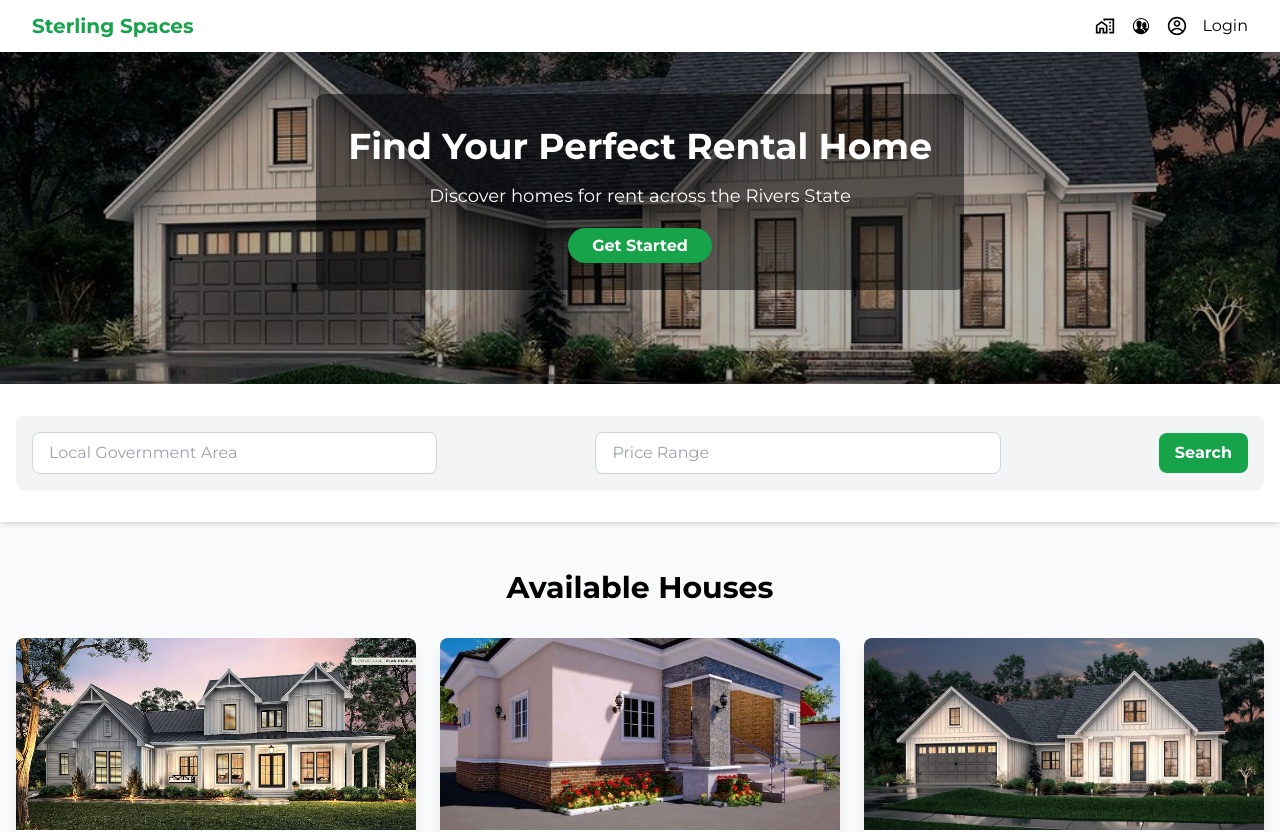
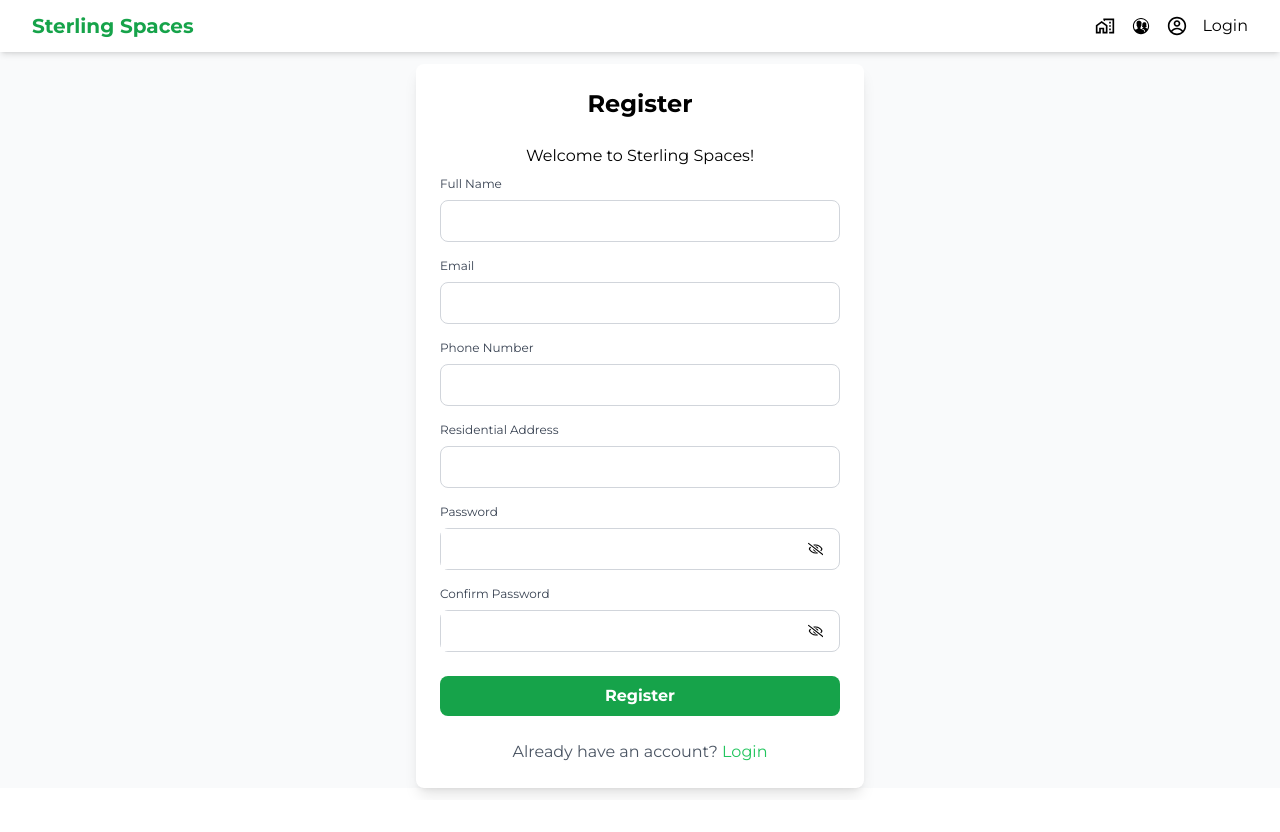
Before and after one commit to Fahyvor/sterling-spaces-frontend, a React (Vite) app: page /#/register in a window 1280 px wide. Before the commit this address led to /. Shown: the top 832 px of the page. After the commit the page ends 800 px from the top, so only its background shows below. Built offline with nearby package versions, Linux system fonts and the light colour scheme.

Commit message:
changed to hash router

```diff
--- a/src/App.tsx
+++ b/src/App.tsx
@@ -1,4 +1,4 @@
-import { BrowserRouter as Router, Routes, Route } from 'react-router-dom'
+import { HashRouter as Router, Routes, Route } from 'react-router-dom'
 import Home from './pages/Home'
 import About from './pages/About'
 import NotFound from './pages/NotFound'
@@ -21,7 +21,7 @@ function App() {
         <Route path="/login" element={<Login />} />
         <Route path="/register" element={<Register />} />
         <Route path="/search" element={<Search />} />
-        <Route path="/property/:id" element={<PropertyDetailPage />} />
+        <Route path="/#/property/:id" element={<PropertyDetailPage />} />
         <Route path="/add-house" element={<AddHouse />} />
         <Route path="*" element={<NotFound />} />
       </Routes>
--- a/src/components/Nav.tsx
+++ b/src/components/Nav.tsx
@@ -36,7 +36,7 @@ const Nav: React.FC = () => {
                 <div className='logout_button'>
                     {isLoggedIn ?
                     <button>Hello, {userFullName}</button>
-                     : <button><a href="/login">Login</a></button>
+                     : <button><a href="/#/login">Login</a></button>
                     }
                 </div>
             </div>
@@ -79,7 +79,7 @@ const Nav: React.FC = () => {
                 <div className='logout_button'>
                     {isLoggedIn ?
                     <button>Hello, {userFullName}</button>
-                    : <button><a href="/login">Login</a></button>
+                    : <button><a href="/#/login">Login</a></button>
                     }
                 </div>
                 </div>
--- a/src/pages/Home.tsx
+++ b/src/pages/Home.tsx
@@ -39,7 +39,7 @@ const Home: React.FC = () => {
         <div className="relative bg-black bg-opacity-50 text-white p-8 rounded-lg text-center">
             <h1 className="text-4xl font-bold mb-4">Find Your Perfect Rental Home</h1>
             <p className="text-lg mb-6">Discover homes for rent across the Rivers State</p>
-            <a href="/search" className="bg-green-600 hover:bg-green-700 text-white font-bold py-2 px-6 rounded-full">Get Started</a>
+            <a href="/#/search" className="bg-green-600 hover:bg-green-700 text-white font-bold py-2 px-6 rounded-full">Get Started</a>
         </div>
         </div>
 
--- a/src/pages/Login.tsx
+++ b/src/pages/Login.tsx
@@ -85,7 +85,7 @@ const Login: React.FC = () => {
         </form>
         <p className="text-center text-gray-600 mt-6">
           Don't have an account?{" "}
-          <a href="/register" className="text-green-500 hover:underline">
+          <a href="/#/register" className="text-green-500 hover:underline">
             Register
           </a>
         </p>
--- a/src/pages/Register.tsx
+++ b/src/pages/Register.tsx
@@ -44,7 +44,7 @@ const Register: React.FC = () => {
 
       if (response && response.data) {
         toast(response.data.message); // Accessing message from response.data
-        window.location.href="/login"
+        window.location.href="/#/login"
       }
     } catch (error) {
       console.error("Error during registration:", error);
@@ -151,7 +151,7 @@ const Register: React.FC = () => {
         </form>
         <p className="text-center text-gray-600 mt-6">
           Already have an account?{" "}
-          <a href="/login" className="text-green-500 hover:underline">
+          <a href="/#/login" className="text-green-500 hover:underline">
             Login
           </a>
         </p>
--- a/vite.config.ts
+++ b/vite.config.ts
@@ -1,12 +1,20 @@
-import path from "path"
-import react from "@vitejs/plugin-react"
-import { defineConfig } from "vite"
+// import path from "path"
+// import react from "@vitejs/plugin-react"
+// import { defineConfig } from "vite"
+
+// export default defineConfig({
+//   plugins: [react()],
+//   resolve: {
+//     alias: {
+//       "@": path.resolve(__dirname, "./src"),
+//     },
+//   },
+// })
+
+import { defineConfig } from 'vite';
+import react from '@vitejs/plugin-react';
 
 export default defineConfig({
   plugins: [react()],
-  resolve: {
-    alias: {
-      "@": path.resolve(__dirname, "./src"),
-    },
-  },
-})
+  base: '/', // Adjust this if deploying to a subpath
+});
```
